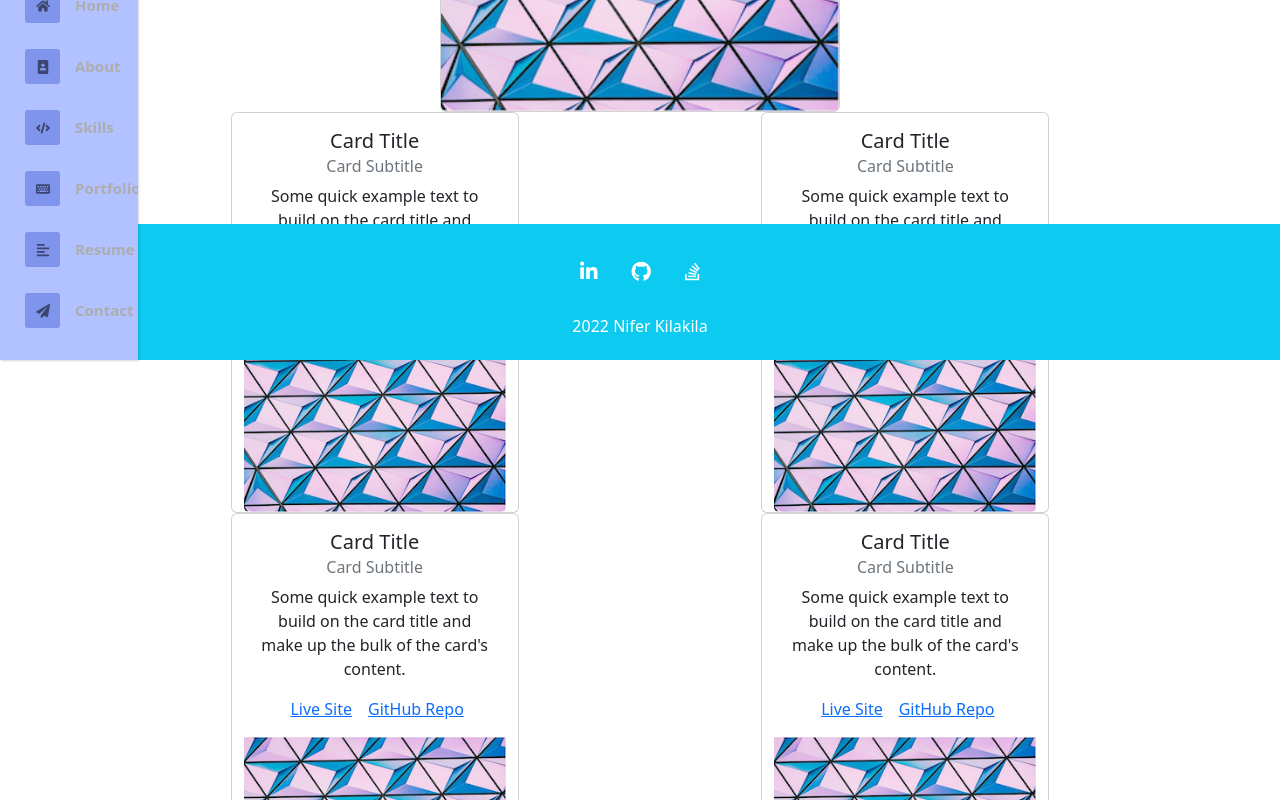
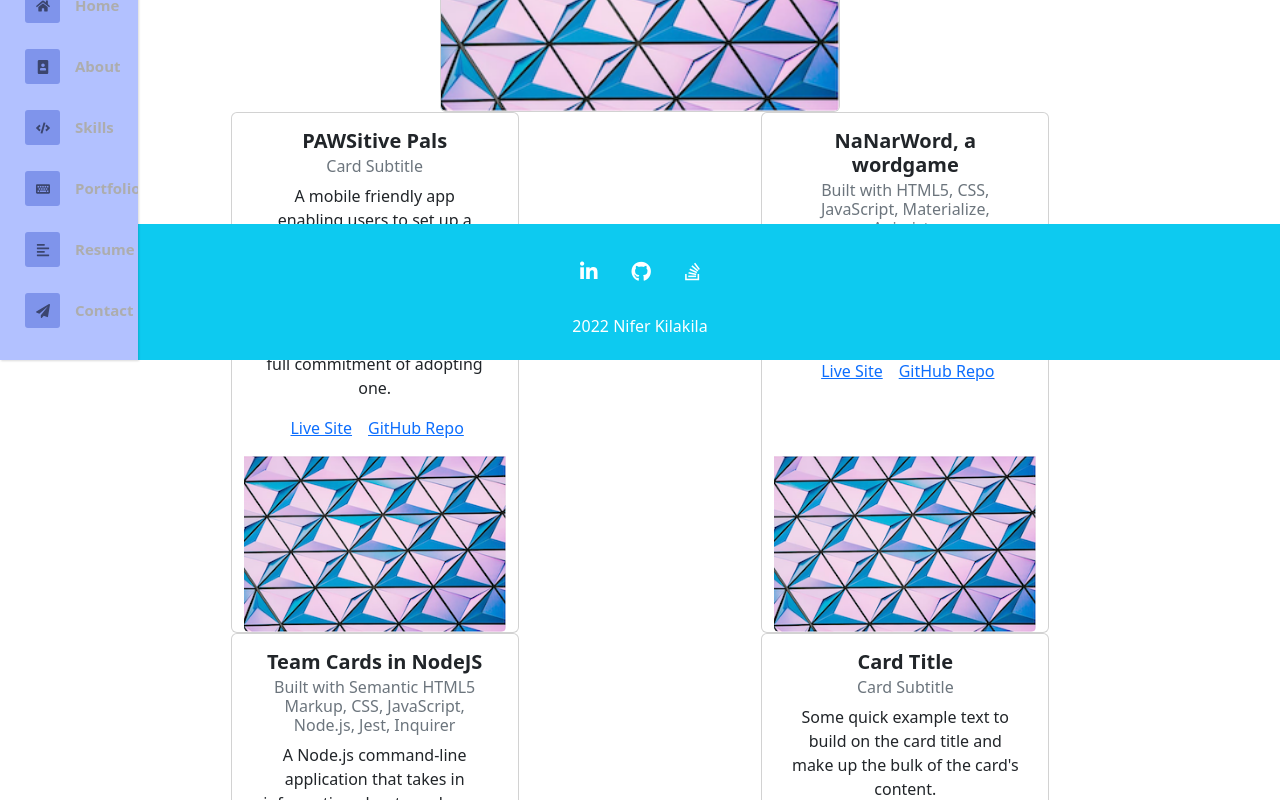
Before and after one commit to NaNifer/Nifer-Kilakila-Portfolio-in-React, a React (Create React App) app: page /portfolio in a window 1280 px wide. Shown: the part 440-1240 px from the top of the page. Built offline with nearby package versions, Linux system fonts and the light colour scheme.

Commit message:
Adding content and formatting to portfolio

```diff
--- a/src/App.css
+++ b/src/App.css
@@ -21,7 +21,7 @@
     align-items: center;
     justify-content: center;
     font-size: calc(10px + 2vmin);
-    color: white;
+    color: #e9ecef;
   }
 
   .App-link {
@@ -39,11 +39,9 @@
 .main-content-wrap {
   margin-left: 71px;
   z-index: 999;
+  background: #e9ecef;
 }
 
-jumbotron {
-  height: max-content;
-}
 
 #about, #home, #skills, #portfolio, #contact, #resume, #skills {
   height: 85vh;
--- a/src/components/pages/Portfolio/Portfolio.js
+++ b/src/components/pages/Portfolio/Portfolio.js
@@ -10,13 +10,13 @@ const Portfolio = () => {
       <Card className="text-center" id="freakimono" style={{ width: '25rem' }}>
         <Card.Header>Featured</Card.Header>
         <Card.Body>
-          <Card.Title>Freakimono, digiStal pet game</Card.Title>
+          <Card.Title className="text-center font-weight-bold">Freakimono, a digital pet game</Card.Title>
           <Card.Subtitle className="mb-2 text-muted">Built with Javascript, jQuery, nodeJS, socketIO, Sequelize, ExpressHandlebars</Card.Subtitle>
           <Card.Text>
             This immersive app combines the joy of creating and caring for a loveable little creature and
             the fun of connecting with other users to battle it out in a dynamic battle environment.           </Card.Text>
-          <Card.Link href="#">Live Site</Card.Link>
-          <Card.Link href="#">GitHub Repo</Card.Link>
+          <Card.Link href="https://freakimono.herokuapp.com/">Live Site</Card.Link>
+          <Card.Link href="https://github.com/Team-Narwhal/My_Pet">GitHub Repo</Card.Link>
         </Card.Body>
         <Card.Img variant="bottom" src={blue3d} />
       </Card>
@@ -24,27 +24,26 @@ const Portfolio = () => {
       <Row xs={1} md={2} className="g-4 smallCards">
           <Card className="text-center" style={{ width: '18rem' }}>
             <Card.Body>
-              <Card.Title>Card Title</Card.Title>
+              <Card.Title className="text-center font-weight-bold">PAWSitive Pals</Card.Title>
               <Card.Subtitle className="mb-2 text-muted">Card Subtitle</Card.Subtitle>
               <Card.Text>
-                Some quick example text to build on the card title and make up the
-                bulk of the card's content.
+              A mobile friendly app enabling users to set up a playdate with an animal at a local shelter or adoption organization.
+Gain the experience of what it may be like to own a pet without the full commitment of adopting one.
               </Card.Text>
               <Card.Link href="#">Live Site</Card.Link>
-              <Card.Link href="#">GitHub Repo</Card.Link>
+              <Card.Link href="https://github.com/project-3-collab/Pawsitive-Pals">GitHub Repo</Card.Link>
             </Card.Body>
             <Card.Img variant="bottom" src={blue3d} />
           </Card>
           <Card className="text-center" style={{ width: '18rem' }}>
             <Card.Body>
-              <Card.Title>Card Title</Card.Title>
-              <Card.Subtitle className="mb-2 text-muted">Card Subtitle</Card.Subtitle>
+              <Card.Title className="text-center font-weight-bold">NaNarWord, a wordgame</Card.Title>
+              <Card.Subtitle className="mb-2 text-muted">Built with HTML5, CSS, JavaScript, Materialize, Animista</Card.Subtitle>
               <Card.Text>
-                Some quick example text to build on the card title and make up the
-                bulk of the card's content.
+                This game is a mobile friendly web app providing an immersive experience into the world of words.
               </Card.Text>
-              <Card.Link href="#">Live Site</Card.Link>
-              <Card.Link href="#">GitHub Repo</Card.Link>
+              <Card.Link href="https://nanifer.github.io/NaNarWord-word-game/">Live Site</Card.Link>
+              <Card.Link href="https://github.com/NaNifer/NaNarWord-word-game">GitHub Repo</Card.Link>
             </Card.Body>
             <Card.Img variant="bottom" src={blue3d} />
           </Card>
@@ -52,20 +51,19 @@ const Portfolio = () => {
       <Row xs={1} md={2} className="g-4 smallCards">
           <Card className="text-center" style={{ width: '18rem' }}>
             <Card.Body>
-              <Card.Title>Card Title</Card.Title>
-              <Card.Subtitle className="mb-2 text-muted">Card Subtitle</Card.Subtitle>
+              <Card.Title className="text-center font-weight-bold" className="text-center font-weight-bold">Team Cards in NodeJS</Card.Title>
+              <Card.Subtitle className="mb-2 text-muted">Built with Semantic HTML5 Markup, CSS, JavaScript, Node.js, Jest, Inquirer</Card.Subtitle>
               <Card.Text>
-                Some quick example text to build on the card title and make up the
-                bulk of the card's content.
+              A Node.js command-line application that takes in information about employees on a software engineering team, then generates an HTML webpage that displays summaries for each person.
               </Card.Text>
               <Card.Link href="#">Live Site</Card.Link>
-              <Card.Link href="#">GitHub Repo</Card.Link>
+              <Card.Link href="https://github.com/NaNifer/Team-Cards-in-NodeJS">GitHub Repo</Card.Link>
             </Card.Body>
             <Card.Img variant="bottom" src={blue3d} />
           </Card>
           <Card className="text-center" style={{ width: '18rem' }}>
             <Card.Body>
-              <Card.Title>Card Title</Card.Title>
+              <Card.Title className="text-center font-weight-bold">Card Title</Card.Title>
               <Card.Subtitle className="mb-2 text-muted">Card Subtitle</Card.Subtitle>
               <Card.Text>
                 Some quick example text to build on the card title and make up the
```
